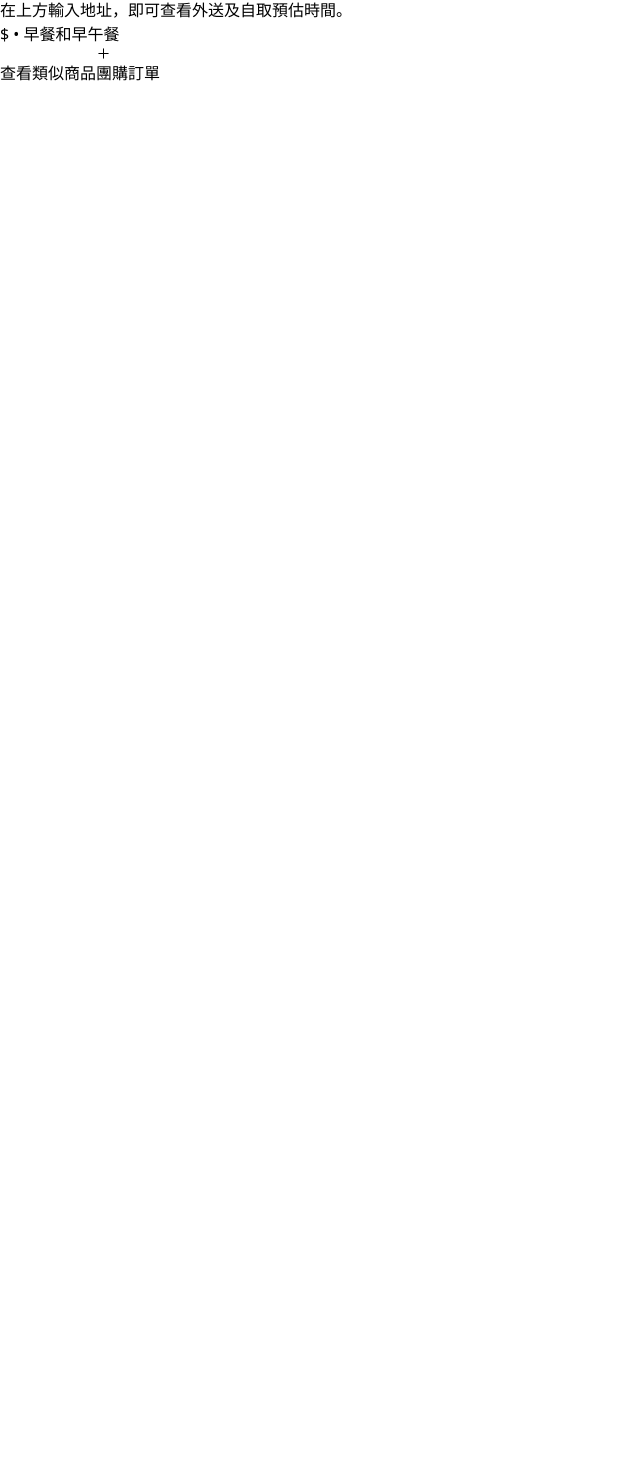
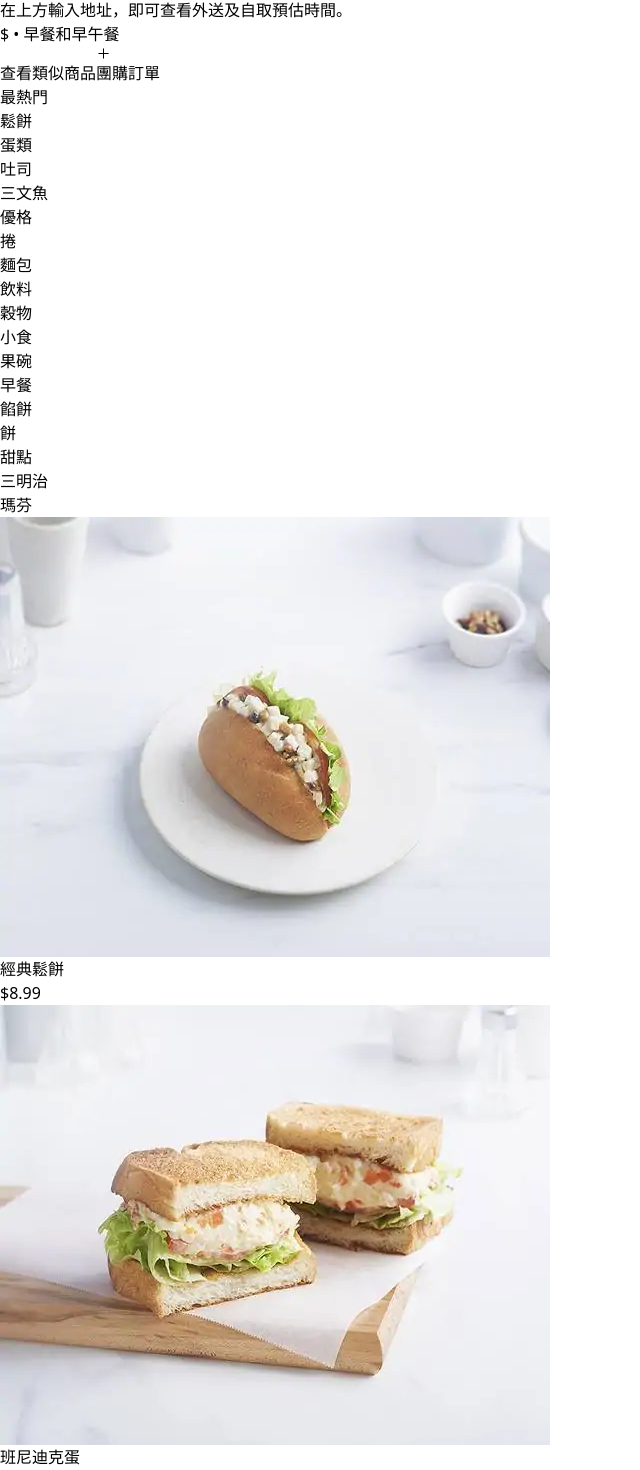
Before and after one commit to 4genie/202309-modern-react-project, a Next.js app: page / in a window 1280 px wide. Shown: the part 395-1865 px from the top of the page, without its empty margins (0-640 px from the left). Before the commit the page ends 800 px from the top, so only its background shows below. Built offline with nearby package versions, Linux system fonts and the light colour scheme.

Commit message:
feat:add ShopMenu relative components UI

```diff
--- /dev/null
+++ b/src/component/CategoryItems/index.js
@@ -0,0 +1,94 @@
+import Item from '../Item';
+const CategoryItems = () => {
+  const breakfastItems = [
+    {
+      image: 'images/1.webp',
+      title: '經典鬆餅',
+      price: 8.99,
+    },
+    {
+      image: 'images/2.webp',
+      title: '班尼迪克蛋',
+      price: 10.49,
+    },
+    {
+      image: 'images/3.webp',
+      title: '酪梨吐司',
+      price: 6.75,
+    },
+    {
+      image: 'images/4.webp',
+      title: '法式吐司',
+      price: 9.25,
+    },
+    {
+      image: 'images/5.webp',
+      title: '芝士煎蛋餅',
+      price: 7.99,
+    },
+    {
+      image: 'images/6.webp',
+      title: '培根煎蛋',
+      price: 8.75,
+    },
+    {
+      image: 'images/7.webp',
+      title: '煙燻三文魚貝果',
+      price: 11.5,
+    },
+    {
+      image: 'images/8.webp',
+      title: '希臘優格芭菲',
+      price: 9.99,
+    },
+    {
+      image: 'images/9.webp',
+      title: '純素早餐捲',
+      price: 7.25,
+    },
+    {
+      image: 'images/10.webp',
+      title: '肉桂捲',
+      price: 5.49,
+    },
+    {
+      image: 'images/21.webp',
+      title: '榛果巧克力薄餅',
+      price: 12.99,
+    },
+    {
+      image: 'images/22.webp',
+      title: '巴西莓碗',
+      price: 9.5,
+    },
+    {
+      image: 'images/23.webp',
+      title: '英式早餐',
+      price: 11.99,
+    },
+    {
+      image: 'images/24.webp',
+      title: '菠菜芝士餡餅',
+      price: 7.25,
+    },
+    {
+      image: 'images/25.webp',
+      title: '香蕉鬆餅',
+      price: 5.99,
+    },
+    {
+      image: 'images/26.webp',
+      title: '早餐玉米餅',
+      price: 6.49,
+    },
+  ];
+  return (
+    <div className="grid grid-cols-4 ">
+      {breakfastItems.map((item, index) => (
+        <Item key={`${item.title}-${index}`} data={item} />
+      ))}
+    </div>
+  );
+};
+
+export default CategoryItems;
--- /dev/null
+++ b/src/component/Item/index.js
@@ -0,0 +1,27 @@
+const Item = ({ data }) => {
+  const image = data?.image;
+  const title = data?.title;
+  const price = data?.price;
+
+  return (
+    <div className="mb-1  cursor-pointer bg-white p-4 transition-shadow hover:drop-shadow-lg">
+      <div className=" relative flex aspect-video items-center overflow-hidden">
+        <img src={image} alt={title} />
+
+        {/*  sold out UI */}
+        {/* <div className="absolute inset-0 flex items-center justify-center bg-gray-200 bg-opacity-40">
+          <p className="rounded-full bg-white p-4 text-sm font-bold text-stone-950">
+            Sold Out
+          </p>
+        </div> */}
+      </div>
+
+      <div>
+        <h3 className="text-lg">{title}</h3>
+        <p className="text-slate-400">${price}</p>
+      </div>
+    </div>
+  );
+};
+
+export default Item;
--- /dev/null
+++ b/src/component/MenuCategory/index.js
@@ -0,0 +1,39 @@
+const MenuCategory = () => {
+  const categoryItems = [
+    '鬆餅',
+    '蛋類',
+    '吐司',
+    '三文魚',
+    '優格',
+    '捲',
+    '麵包',
+    '飲料',
+    '穀物',
+    '小食',
+    '果碗',
+    '早餐',
+    '餡餅',
+    '餅',
+    '甜點',
+    '三明治',
+    '瑪芬',
+  ];
+  return (
+    <div className="no-scrollbar max-h-screen overflow-auto">
+      <h3 className="mb-2 text-lg font-bold underline">最熱門</h3>
+      <ul className="text-base">
+        {categoryItems.map((item, index) => (
+          <li
+            key={`${item}-${index}`}
+            className="mb-2 text-slate-500
+          transition-opacity hover:opacity-75"
+          >
+            {item}
+          </li>
+        ))}
+      </ul>
+    </div>
+  );
+};
+
+export default MenuCategory;
--- /dev/null
+++ b/src/component/ShopMenu/index.js
@@ -0,0 +1,17 @@
+import MenuCategory from '../MenuCategory';
+import CategoryItems from '../CategoryItems';
+
+const ShopMenu = () => {
+  return (
+    <div className="flex pl-6">
+      <div className="w-[25%] pr-4">
+        <MenuCategory />
+      </div>
+      <div className="right flex-1">
+        <CategoryItems />
+      </div>
+    </div>
+  );
+};
+
+export default ShopMenu;
--- a/src/pages/index.js
+++ b/src/pages/index.js
@@ -3,7 +3,11 @@ import Breadcrumb from '@/component/Breadcrumb';
 import Header from '@/component/Header';
 import MoreAction from '@/component/MoreAction';
 import ShopInfo from '@/component/ShopInfo';
-import { PlusIcon } from '@radix-ui/react-icons';
+import ShopMenu from '@/component/ShopMenu';
+import MenuCategory from '@/component/MenuCategory';
+import CategoryItems from '@/component/CategoryItems';
+import Item from '@/component/Item';
+
 export default function Home() {
   return (
     <main>
@@ -12,6 +16,7 @@ export default function Home() {
       <Banner />
       <ShopInfo />
       <MoreAction />
+      <ShopMenu />
     </main>
   );
 }
```
